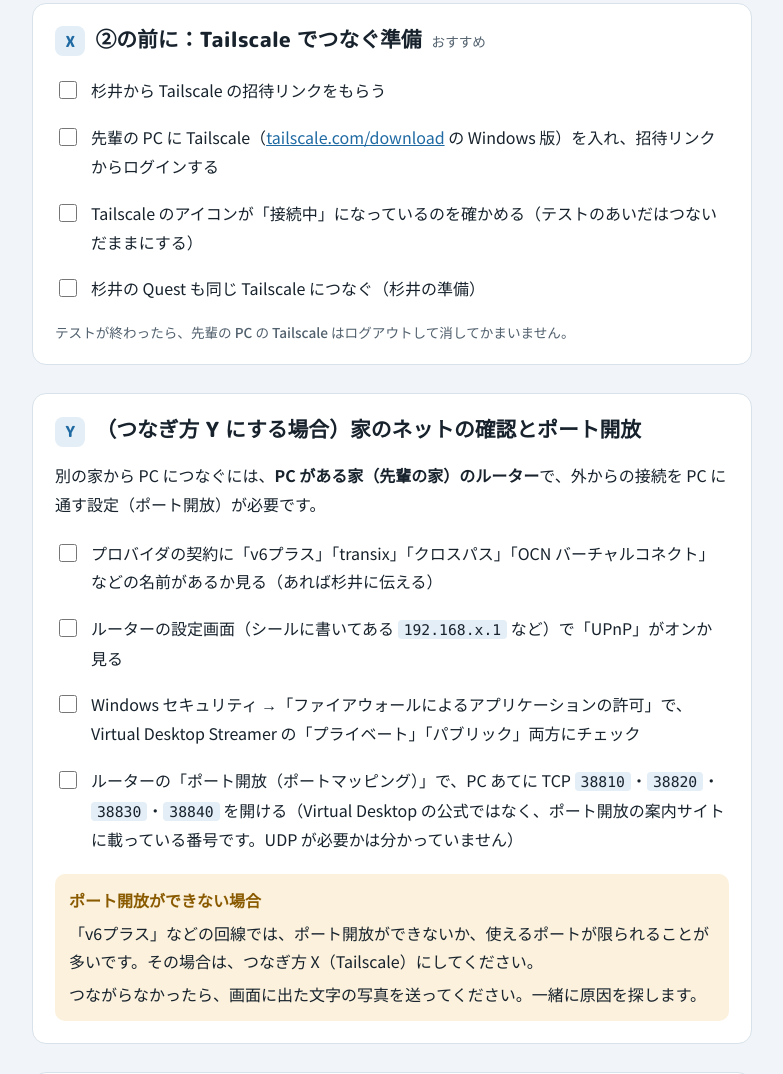
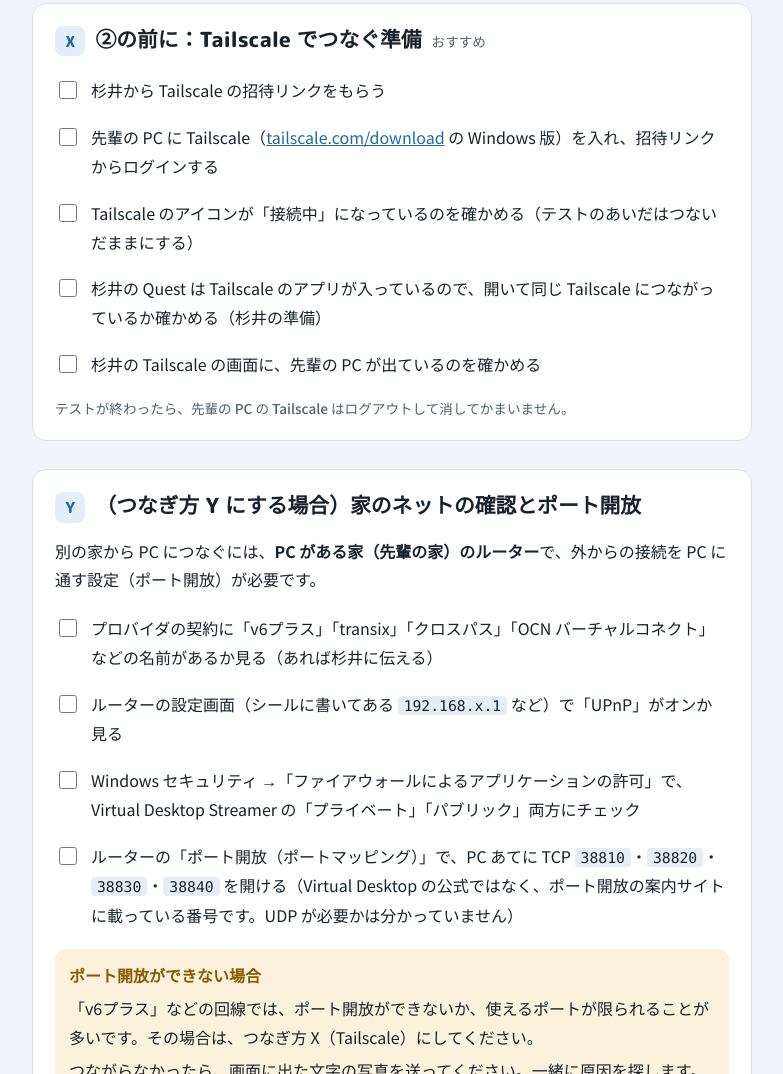
Before and after one commit to lihitothird-alt/Geaspec, a plain HTML site: page docs/senpai-guide.html in a window 1280 px wide. Shown: the part 1201-2275 px from the top of the page, without its empty margins (248-1031 px from the left). Drawn offline with Linux system fonts and the light colour scheme.

Commit message:
Senior guide: Sugii's Quest already runs Tailscale
Co-Authored-By: Claude Opus 5.5 <noreply@anthropic.com>
Claude-Session: https://claude.ai/code/session_01CrzQPaUK2gPmFSV9Kby7iU

```diff
--- a/docs/senpai-guide.html
+++ b/docs/senpai-guide.html
@@ -107,7 +107,8 @@
       <li><label><input type="checkbox" id="t1"><span>杉井から Tailscale の招待リンクをもらう</span></label></li>
       <li><label><input type="checkbox" id="t2"><span>先輩の PC に Tailscale（<a href="https://tailscale.com/download" target="_blank" rel="noopener">tailscale.com/download</a> の Windows 版）を入れ、招待リンクからログインする</span></label></li>
       <li><label><input type="checkbox" id="t3"><span>Tailscale のアイコンが「接続中」になっているのを確かめる（テストのあいだはつないだままにする）</span></label></li>
-      <li><label><input type="checkbox" id="t4"><span>杉井の Quest も同じ Tailscale につなぐ（杉井の準備）</span></label></li>
+      <li><label><input type="checkbox" id="t4"><span>杉井の Quest は Tailscale のアプリが入っているので、開いて同じ Tailscale につながっているか確かめる（杉井の準備）</span></label></li>
+      <li><label><input type="checkbox" id="t5"><span>杉井の Tailscale の画面に、先輩の PC が出ているのを確かめる</span></label></li>
     </ul>
     <p class="who">テストが終わったら、先輩の PC の Tailscale はログアウトして消してかまいません。</p>
   </section>
```
